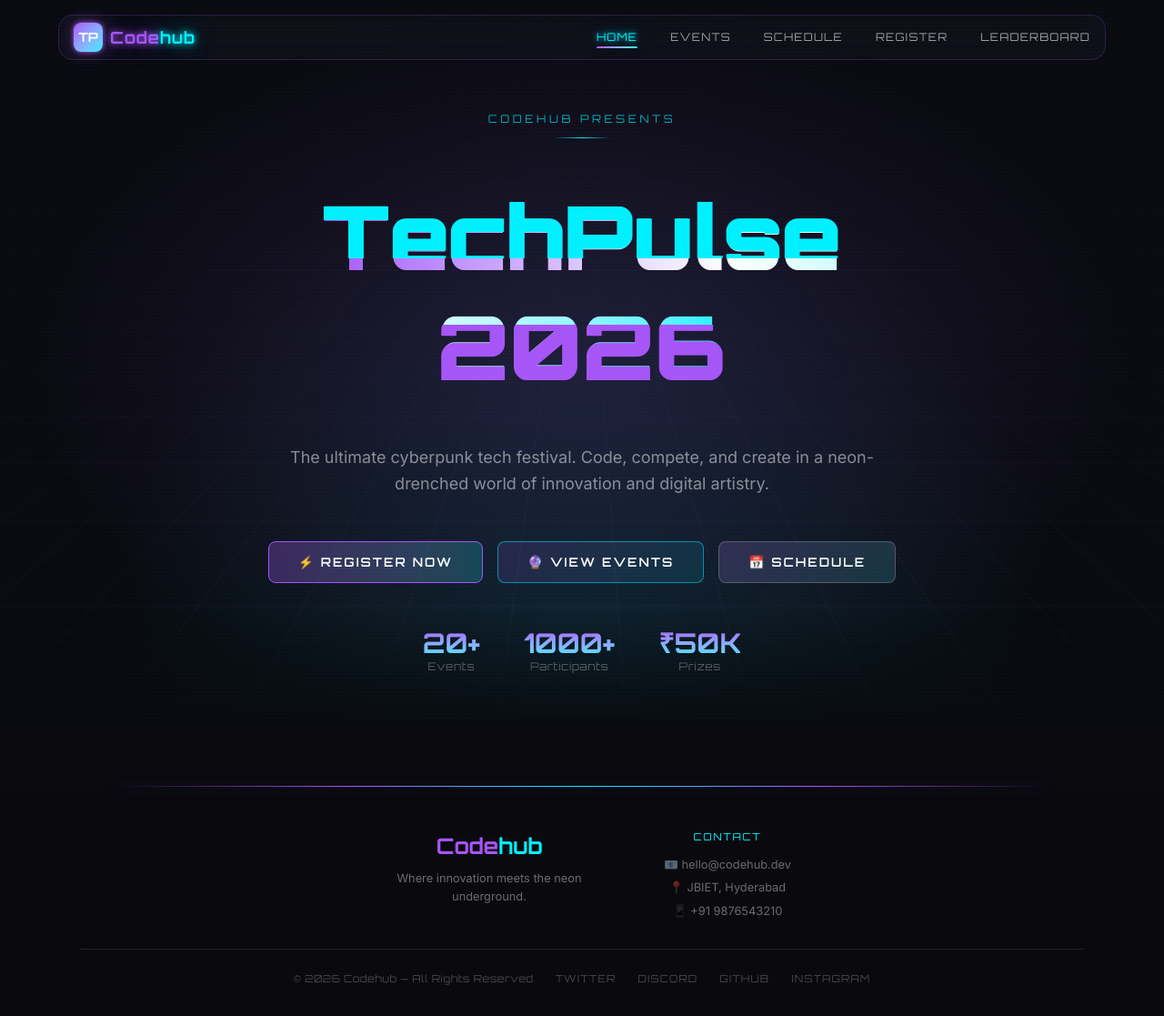
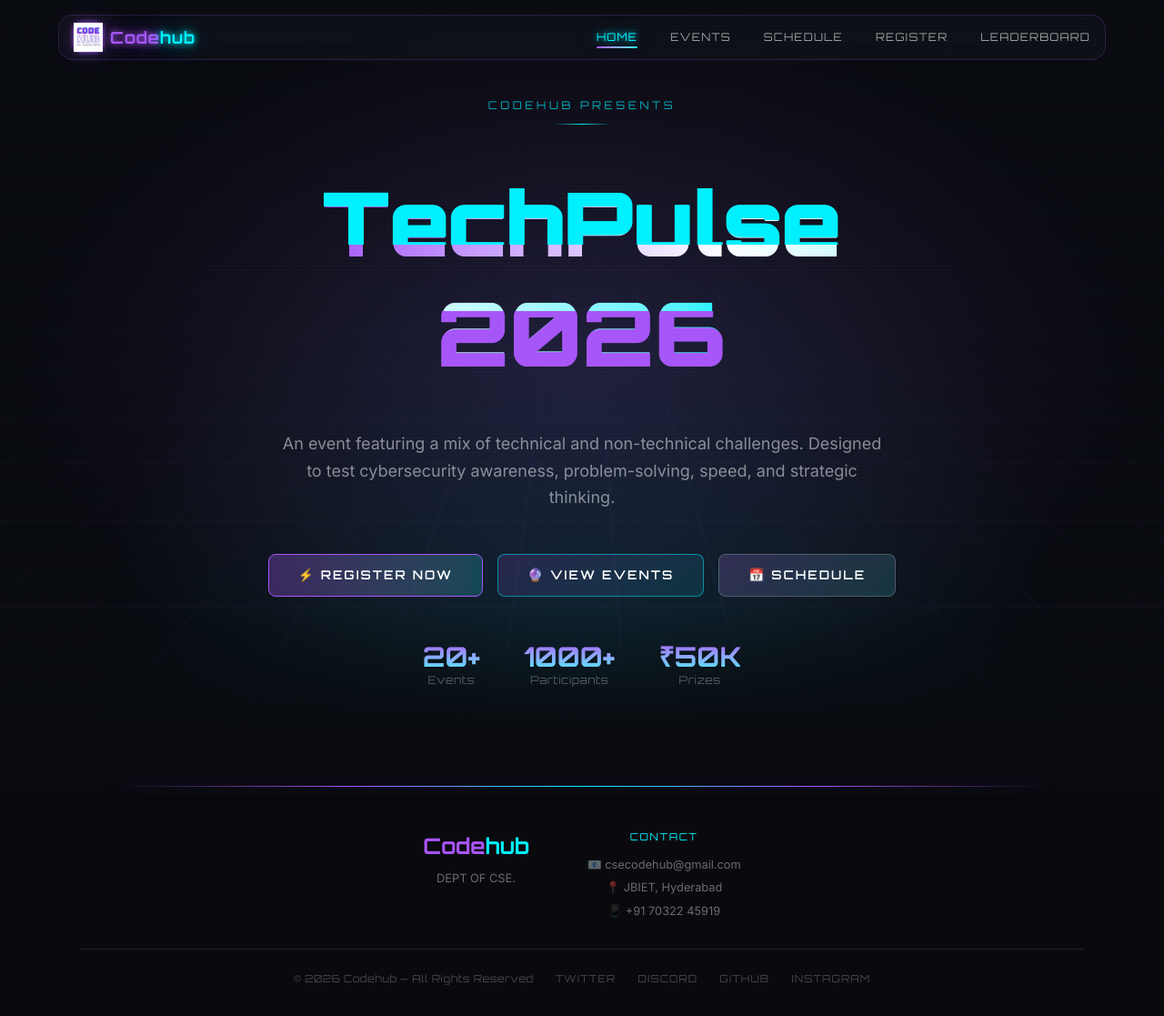
Before and after one commit to Pranay-Siddhartha/Techpulse-2026-main, a Next.js app: page / in a window 1280 px wide. Shown: the whole page at 91% size. Built offline with nearby package versions, Linux system fonts and the light colour scheme.

Commit message:
chore: update website title to Codehub - TechPulse 2026

```diff
--- a/src/app/layout.js
+++ b/src/app/layout.js
@@ -18,7 +18,7 @@ const inter = Inter({
 });
 
 export const metadata = {
-    title: 'TechPulse — Cyberpunk Tech Fest',
+    title: 'Codehub - TechPulse 2026',
     description:
         'TechPulse — The ultimate cyberpunk college tech fest. Code, compete, and create in a neon-drenched world of innovation.',
 };
--- a/src/app/page.js
+++ b/src/app/page.js
@@ -91,8 +91,8 @@ export default function Landing() {
                     className="w-full flex justify-center"
                 >
                     <p className="text-center max-w-2xl w-full text-white/50 text-lg leading-relaxed">
-                        The ultimate cyberpunk tech festival. Code, compete, and create
-                        in a neon-drenched world of innovation and digital artistry.
+                        An event featuring a mix of technical and non-technical challenges.
+                        Designed to test cybersecurity awareness, problem-solving, speed, and strategic thinking.
                     </p>
                 </motion.div>
 
--- a/src/components/Footer.js
+++ b/src/components/Footer.js
@@ -27,7 +27,7 @@ export default function Footer() {
                             <span style={{ color: '#00f0ff' }}>hub</span>
                         </h3>
                         <p style={{ color: 'rgba(255,255,255,0.4)', fontSize: '0.8rem', lineHeight: '1.6', maxWidth: '16rem', margin: 0 }}>
-                            Where innovation meets the neon underground.
+                            DEPT OF CSE.
                         </p>
                     </div>
 
@@ -35,9 +35,9 @@ export default function Footer() {
                     <div style={{ textAlign: 'center' }}>
                         <h4 className="font-heading" style={{ fontSize: '0.7rem', letterSpacing: '0.15em', textTransform: 'uppercase', color: '#00f0ff', marginBottom: '0.75rem' }}>Contact</h4>
                         <div style={{ display: 'flex', flexDirection: 'column', gap: '0.4rem' }}>
-                            <span style={{ color: 'rgba(255,255,255,0.4)', fontSize: '0.8rem' }}>📧 hello@codehub.dev</span>
+                            <span style={{ color: 'rgba(255,255,255,0.4)', fontSize: '0.8rem' }}>📧 csecodehub@gmail.com</span>
                             <span style={{ color: 'rgba(255,255,255,0.4)', fontSize: '0.8rem' }}>📍 JBIET, Hyderabad</span>
-                            <span style={{ color: 'rgba(255,255,255,0.4)', fontSize: '0.8rem' }}>📱 +91 9876543210</span>
+                            <span style={{ color: 'rgba(255,255,255,0.4)', fontSize: '0.8rem' }}>📱 +91 70322 45919</span>
                         </div>
                     </div>
                 </div>
--- a/src/components/Navbar.js
+++ b/src/components/Navbar.js
@@ -4,6 +4,7 @@ import { useState } from 'react';
 import Link from 'next/link';
 import { usePathname } from 'next/navigation';
 import { motion, AnimatePresence } from 'framer-motion';
+import Image from 'next/image';
 
 const navLinks = [
     { path: '/', label: 'Home' },
@@ -23,7 +24,12 @@ export default function Navbar() {
                 {/* Logo */}
                 <Link href="/" className="flex items-center gap-2 group">
                     <div className="w-8 h-8 rounded-lg bg-gradient-to-br from-neon-purple to-neon-blue flex items-center justify-center neon-glow-purple">
-                        <span className="text-white font-bold text-sm font-heading">TP</span>
+                        <span><Image
+                            src="/codehub-logo.png"
+                            alt="CODEHUB Logo"
+                            width={120}
+                            height={120}
+                        /></span>
                     </div>
                     <span className="font-heading text-lg font-bold tracking-wider">
                         <span className="text-neon-purple neon-text-purple">Code</span>
```
Also changed, not shown: public/codehub-logo.png (added).
